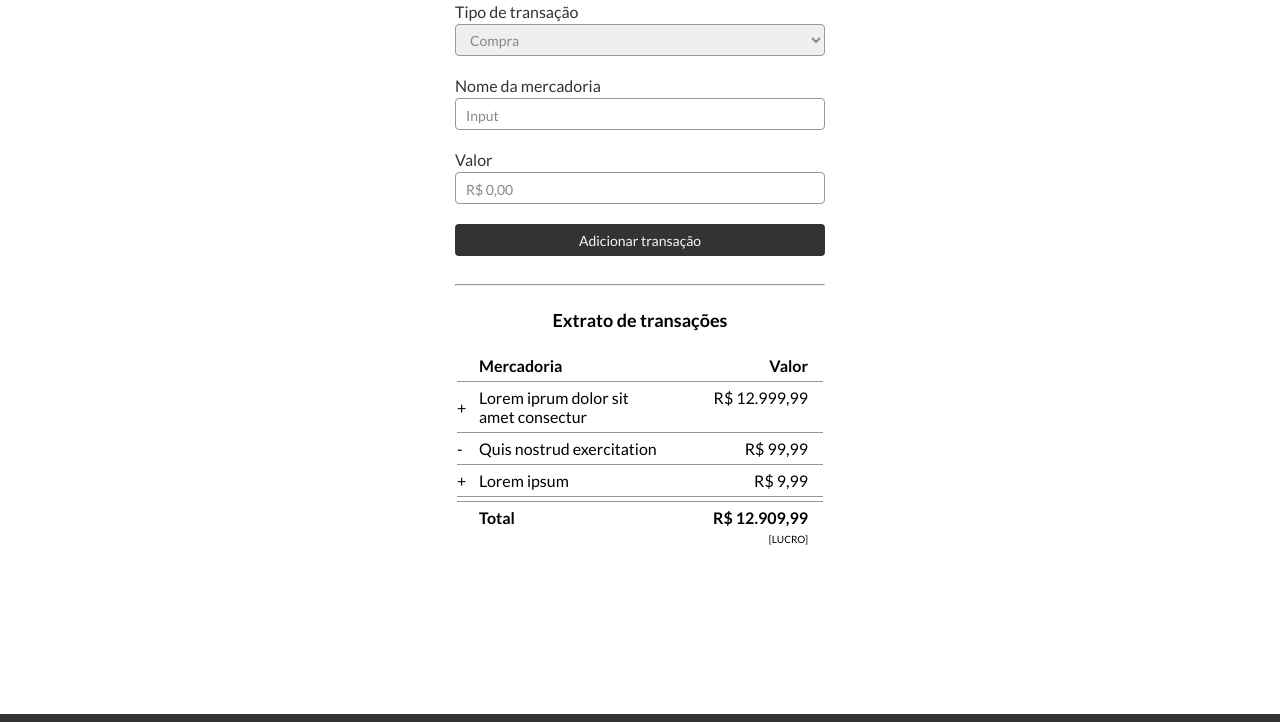
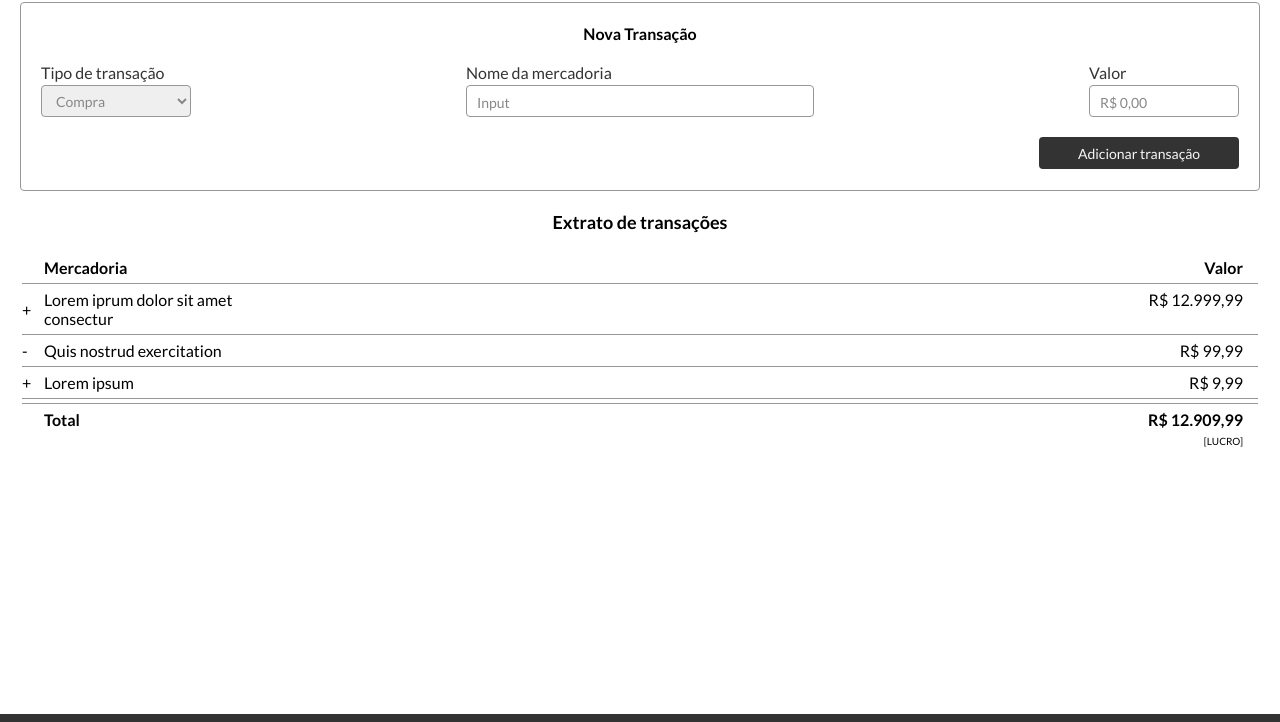
Before and after one commit to zeeckcwb/newTab_SPA, a plain HTML site: page index.html in a window 1280 px wide. Shown: the part 78-800 px from the top of the page. Drawn offline with Linux system fonts and the light colour scheme.

Commit message:
Implementada a versão para tablets e dispositivos acima de 768px

```diff
--- a/css/style.scss
+++ b/css/style.scss
@@ -18,7 +18,8 @@
     position: relative;
 
     .container_menu{
-        max-width: 370px;
+        width: 100%;
+        padding: 0 20px;
         height: 100%;
         display: flex;
         margin: auto;
@@ -90,11 +91,17 @@
                     background: #888888;
                 }
             }
+            @media screen and (min-width:768px) {
+                .menu{
+                    width: 252px;
+                }
+            }
         }
         .menu_button:hover{
             .menu{
                 display: flex;
             }
+
             .close a:hover{
                 .menu{
                     display: none;
@@ -107,7 +114,8 @@
 
 #container_main{
     .container_main{
-        max-width: 370px;
+        width: 100%;
+        padding: 0 20px;
         margin: auto;
         .container_form{
             width: 100%;
@@ -146,7 +154,10 @@
                     font-size: 0.875rem;
                     color: #888888;
                 }
+            }
             #button_input{
+                width: 100%;
+                height: 32px;
                 margin-top: 20px;
                 background: #333333;
                 border-radius: 4px;
@@ -154,17 +165,63 @@
                 color: #F6F6F6;
                 font-size: 0.875rem;
             }
-            }
-            h3{
+            .title_form{
                 display: none;
             }
         }
+
+        @media screen and (min-width:768px) {
+            .container_form{
+                border: 1px solid #979797;
+                border-radius: 4px;
+                height: 189px;
+                margin: 20px 0;
+                display: flex;
+                flex-direction: column;
+                justify-content: center;
+                padding: 20px;
+                align-items: center;
+
+                hr{
+                    display: none;
+                }
+
+                #form{
+                    width: 100%;
+                    display: flex;
+                    justify-content: space-between;
+
+                    select{
+                        width: 150px;
+                    }
+
+                    .name{
+                        width: 348px;
+                    }
+
+                    .value{
+                        width: 150px;
+                    }
+                }
+
+                #button_input{
+                    width: 200px;
+                    align-self: flex-end;
+                }
+
+                .title_form{
+                    display: block;
+                }
+            }
+        }
+
         hr{
             color: #979797;
             margin: 28px 0 23px 0;
         }
         .container_table{
             p{
+                width: 100%;
                 text-align: center;
                 margin-bottom: 19px;
                 font-size: 1.125rem;
@@ -172,6 +229,7 @@
             }
             table{
                 font-size: 0.875rem;
+                width: 100%;
                 .border{
                     border-bottom: 1px solid #979797;
                     padding: 0;
@@ -191,7 +249,13 @@
                 .left{
                     text-align: start;
                     vertical-align: top;
+                    width: 231px;
+                }
+
+                @media screen and (max-width: 420px){
+                    .left{
                         width: 50%;
+                    }
                 }
                 .right{
                     text-align: end;
--- a/index.html
+++ b/index.html
@@ -41,7 +41,7 @@
     <main id="container_main">
         <div class="container_main">
             <div class="container_form">
-                <h3>Nova Transação</h3>
+                <h3 class="title_form">Nova Transação</h3>
                 <form id="form">
                     <div class="input_box">
                         <label for="tipo">Tipo de transação</label>
@@ -50,16 +50,16 @@
                             <option value="Venda">Venda</option>
                         </select>
                     </div>
-                    <div class="input_box">
+                    <div class="input_box name">
                         <label for="mercadoria">Nome da mercadoria</label>
                         <input type="text" id="mercadoria" placeholder="Input" required>
                     </div>
-                    <div class="input_box">
+                    <div class="input_box value">
                         <label for="valor">Valor</label>
                         <input type="text" id="valor" placeholder="R$ 0,00" required>
                     </div>
-                    <input id="button_input" type="submit" value="Adicionar transação">
                 </form>
+                <button id="button_input">Adicionar transação</button>
                 <hr>
             </div>
             <div class="container_table">
```
Also changed, not shown: css/style.css, css/style.min.css. Lines whose indentation alone changed are shown as unchanged.
